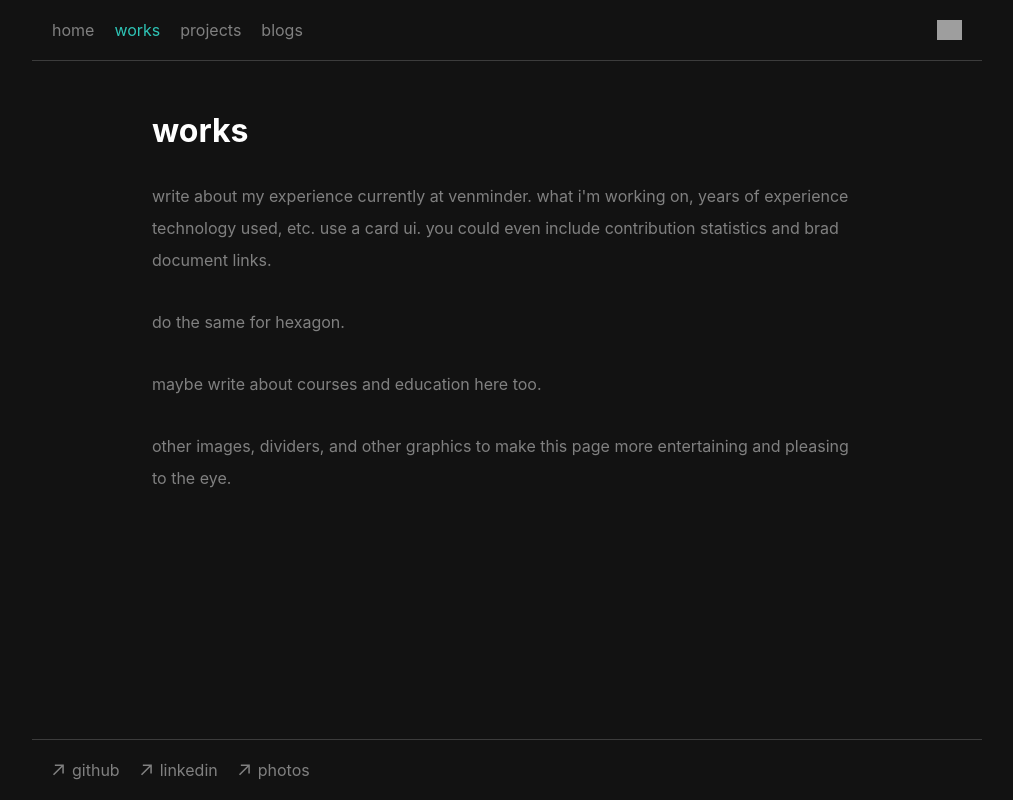
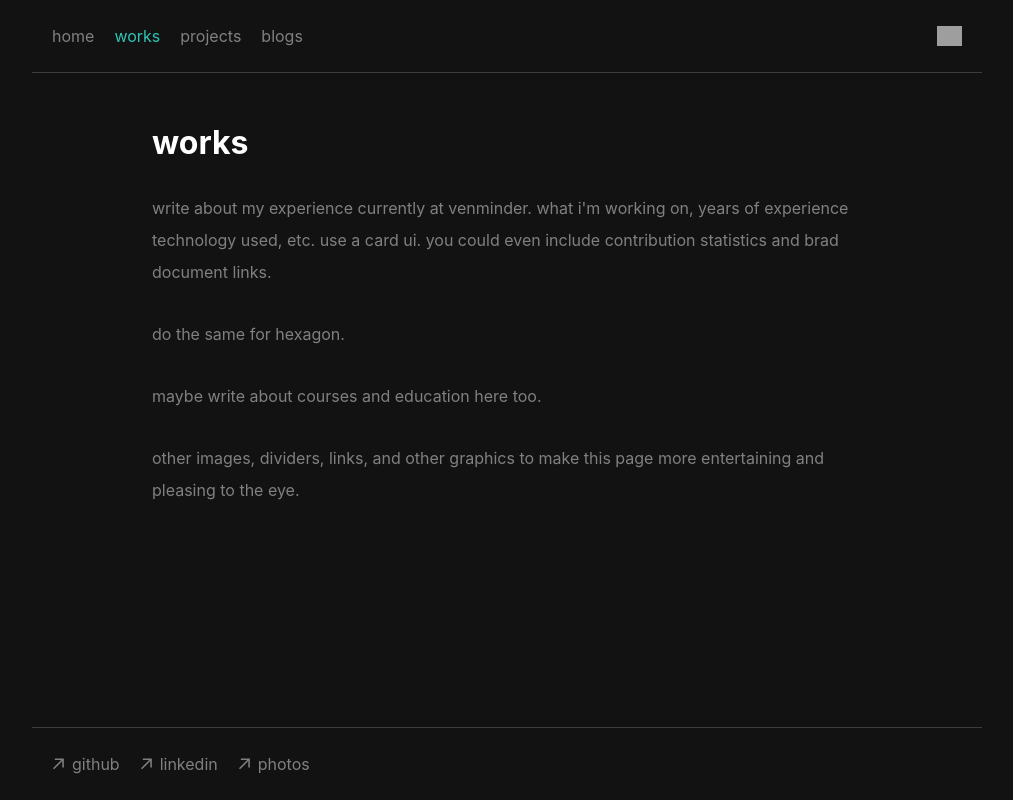
Before and after one commit to namitoyokota/portfolio, a Next.js app: page /works in a window 1280 px wide. Shown: the whole page, without its empty margins (133-1146 px from the left). Built offline with nearby package versions, Linux system fonts and the light colour scheme; grey boxes are pictures that could not be loaded.

Commit message:
set line height

```diff
--- a/pages/works.tsx
+++ b/pages/works.tsx
@@ -18,7 +18,7 @@ export const Works = (): JSX.Element => {
 
                 <p>maybe write about courses and education here too.</p>
 
-                <p>other images, dividers, and other graphics to make this page more entertaining and pleasing to the eye.</p>
+                <p>other images, dividers, links, and other graphics to make this page more entertaining and pleasing to the eye.</p>
             </div>
         </Layout>
     );
--- a/styles/globals.css
+++ b/styles/globals.css
@@ -28,7 +28,15 @@ a {
     text-decoration: none;
 }
 
+span {
+    display: flex;
+    column-gap: 5px;
+    line-height: 2rem;
+}
+
 p {
+    display: flex;
+    column-gap: 5px;
     color: grey;
     line-height: 2rem;
 }
```
